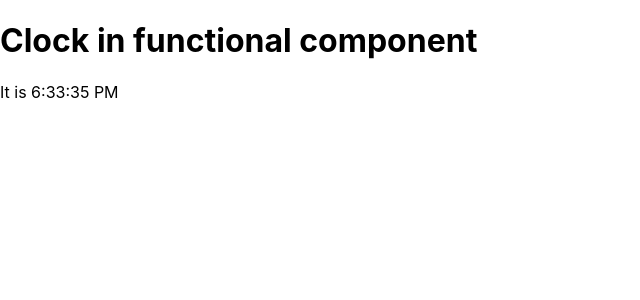
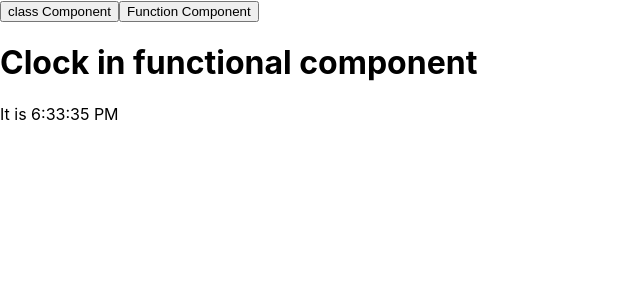
Before and after one commit to nikoskarapas86/classFunctionalComponentLifeCycle, a React (Create React App) app: page /function in a window 1280 px wide. Shown: the top 300 px of the page, without its empty margins (0-640 px from the left). Built offline with nearby package versions, Linux system fonts and the light colour scheme.

Commit message:
router added

```diff
--- a/src/App.js
+++ b/src/App.js
@@ -2,11 +2,13 @@ import { BrowserRouter, Route, Routes } from "react-router-dom";
 import "./App.css";
 import Clock_cl from "./clock-cl";
 import Clock_fn from "./clock-fn";
+import Navigation from "./nav";
 
 function App() {
   return (
     <div>
       <BrowserRouter>
+      <Navigation/>
         <Routes>
           <Route exact path="/class" element={<Clock_cl/>} />
           <Route exact path="/function" element={<Clock_fn/>} />
--- a/src/clock-fn.js
+++ b/src/clock-fn.js
@@ -5,10 +5,15 @@ function Clock_fn() {
   const intervalId = useRef(null);
 
   useEffect(() => {
-    //   console.log('use Effect')
+       console.log('use Effect')
     intervalId.current = setInterval(() => setDate(new Date()), 1000);
-    return () => clearInterval(intervalId.current);
-  }, [date]);
+    console.log(intervalId)
+    return () =>{
+        console.log(intervalId)
+        console.log('useEffect run as unmount')
+        clearInterval(intervalId.current)
+    };
+  }, []);
   return (
     <>
       <h1>Clock in functional component</h1>
--- /dev/null
+++ b/src/nav.js
@@ -0,0 +1,13 @@
+
+import { useNavigate } from "react-router-dom";
+export default function Navigate(){
+
+    const navigate =useNavigate();
+    return(
+        <nav>
+            <button onClick={()=>navigate('/class') } >class Component</button>
+            <button onClick={()=>navigate('/function') }>Function Component </button>
+        </nav>
+    )
+
+}
```
